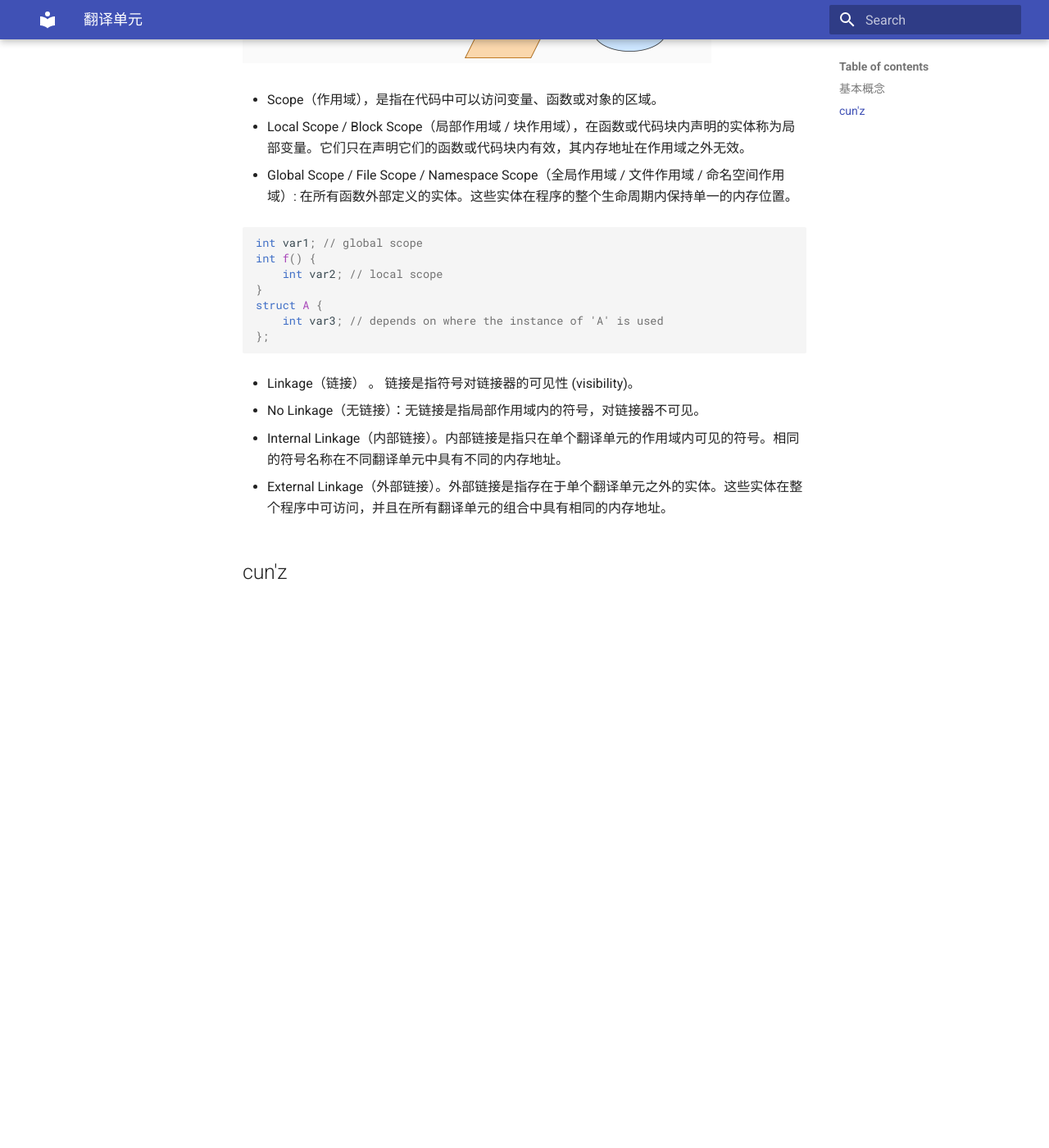
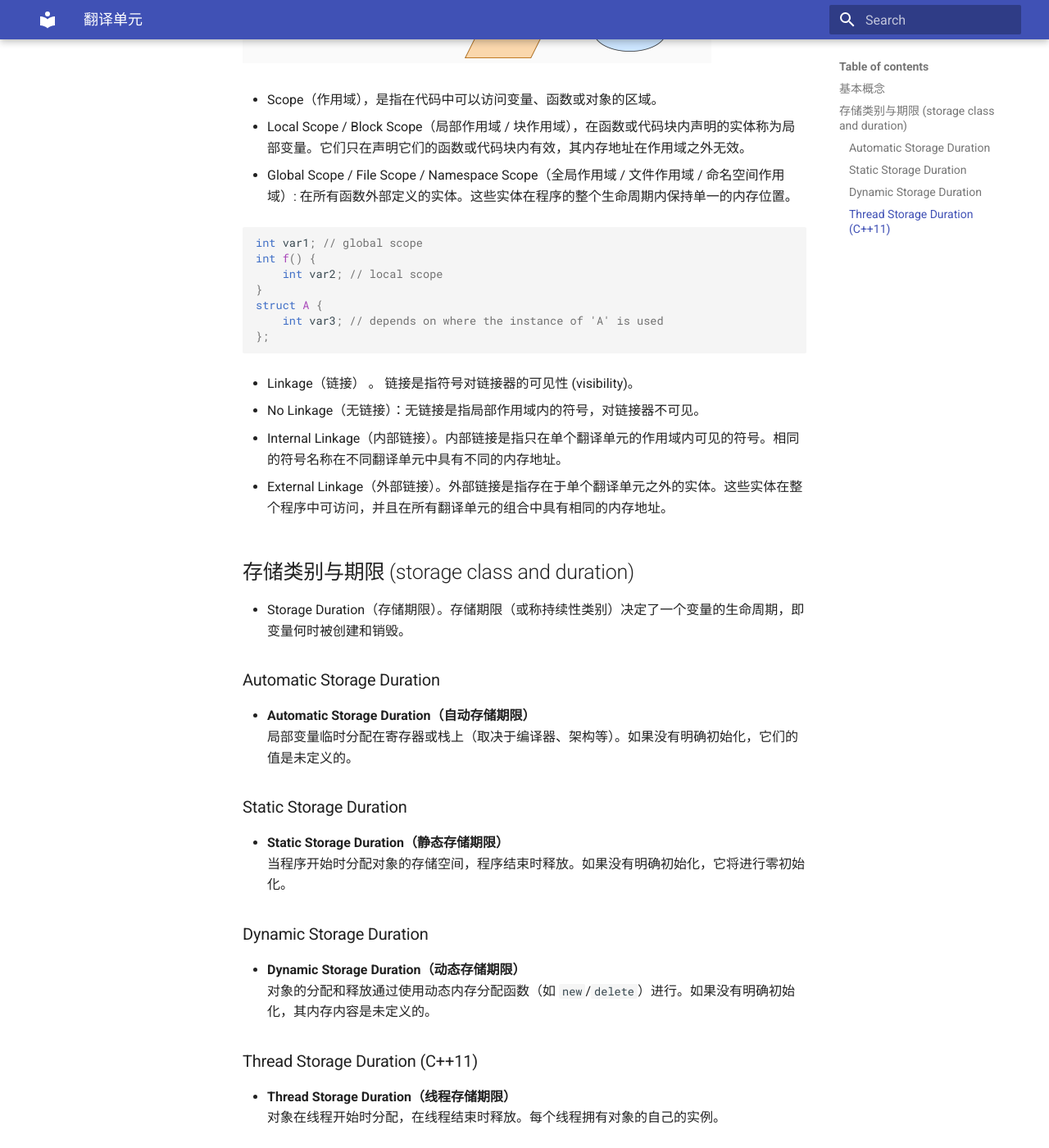
Before and after one commit to ymma98/technotes, an MkDocs documentation site: the page built from docs/cpp/翻译单元.md, in a window 1280 px wide and 1400 px high, scrolled down 944 px. Shown: the whole window at 82% size. Built offline with MkDocs 1.6.1 and Material for MkDocs 9.7.7, drawn with Linux system fonts in a browser that asks for light colours; before the commit the page ends 1683 px from its top, so only the background shows below that.

Commit message:
docs/cpp/翻译单元.md updated from https://stackedit.cn/

```diff
--- a/docs/cpp/翻译单元.md
+++ b/docs/cpp/翻译单元.md
@@ -41,7 +41,30 @@ struct A {
 
 -   External Linkage（外部链接）。外部链接是指存在于单个翻译单元之外的实体。这些实体在整个程序中可访问，并且在所有翻译单元的组合中具有相同的内存地址。
 
-## cun'z
+## 存储类别与期限 (storage class and duration)
+
+
+-   Storage Duration（存储期限）。存储期限（或称持续性类别）决定了一个变量的生命周期，即变量何时被创建和销毁。
+
+### Automatic Storage Duration
+
+-   **Automatic Storage Duration（自动存储期限）**
+    局部变量临时分配在寄存器或栈上（取决于编译器、架构等）。如果没有明确初始化，它们的值是未定义的。
+
+### Static Storage Duration
+
+-   **Static Storage Duration（静态存储期限）**
+    当程序开始时分配对象的存储空间，程序结束时释放。如果没有明确初始化，它将进行零初始化。
+
+### Dynamic Storage Duration
+
+-   **Dynamic Storage Duration（动态存储期限）**
+    对象的分配和释放通过使用动态内存分配函数（如 `new`/`delete`）进行。如果没有明确初始化，其内存内容是未定义的。
+
+### Thread Storage Duration (C++11)
+
+-   **Thread Storage Duration（线程存储期限）**
+    对象在线程开始时分配，在线程结束时释放。每个线程拥有对象的自己的实例。
 <!--stackedit_data:
-eyJoaXN0b3J5IjpbODU2OTY4NDUxLDE3NTIyOTM3M119
+eyJoaXN0b3J5IjpbMTA0NjgwMDUxOSwxNzUyMjkzNzNdfQ==
 -->
```
